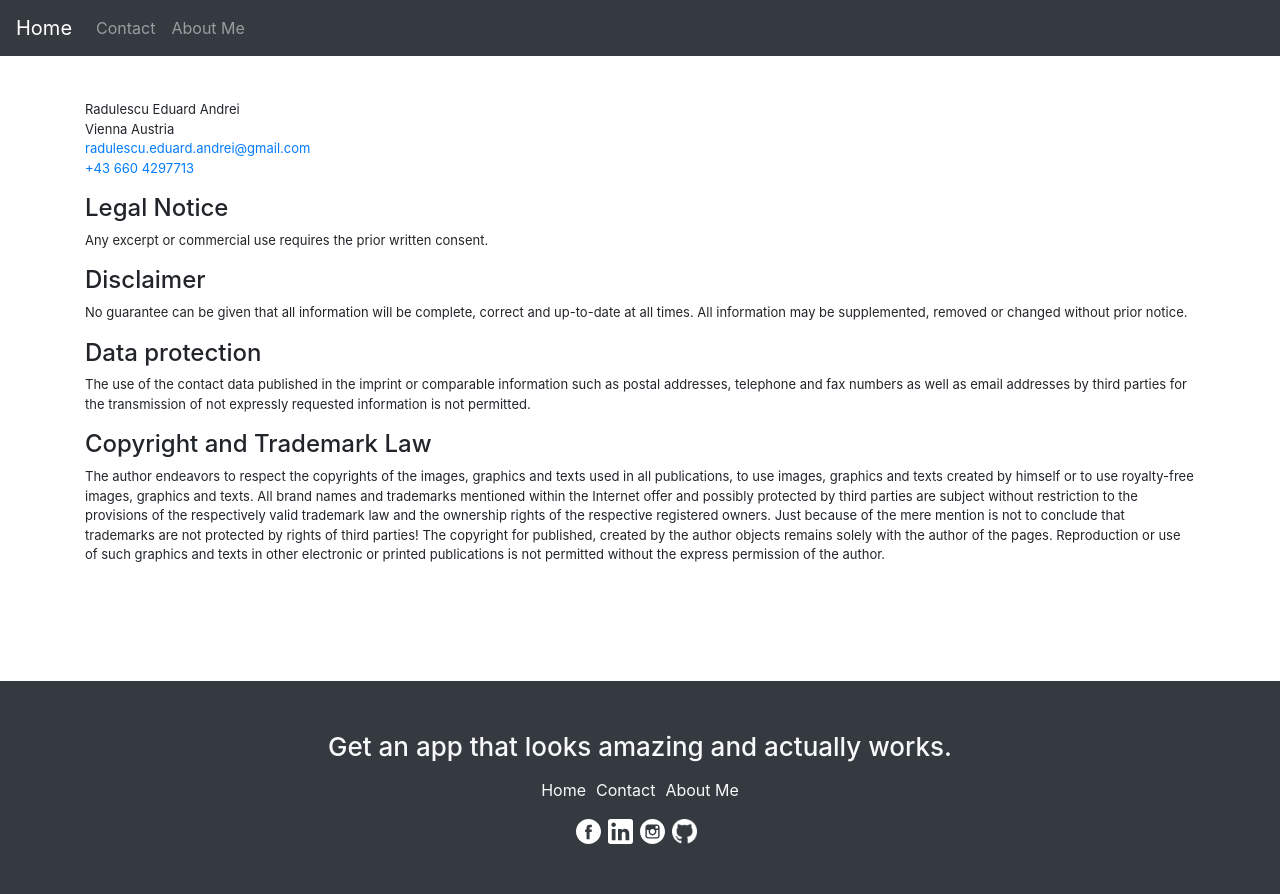
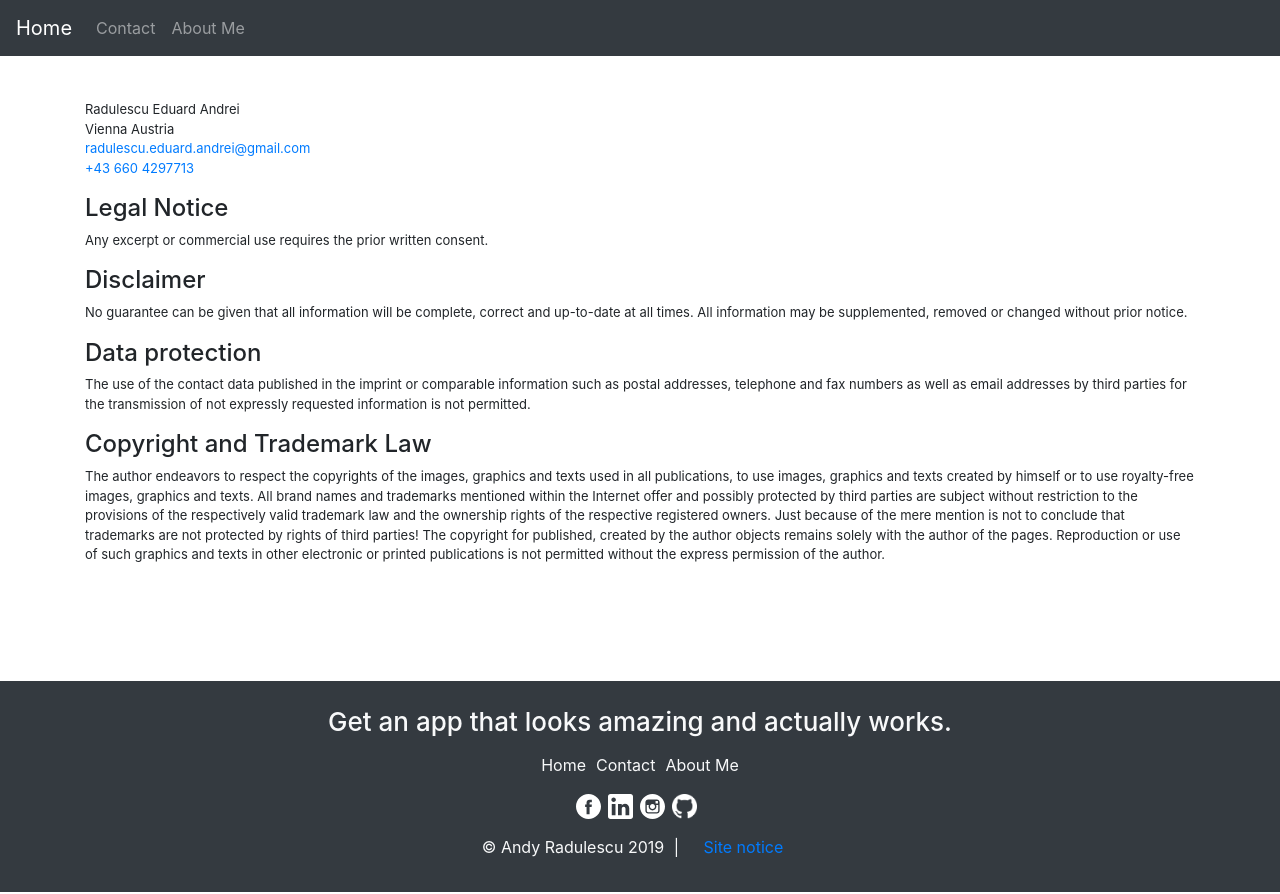
Before and after one commit to AndyRadulescu/personal-website, an Angular app: page /site-notice in a window 1280 px wide. Built offline with nearby package versions, Linux system fonts and the light colour scheme.

Commit message:
updated the footer

```diff
--- a/src/app/global/components/footer/footer.component.html
+++ b/src/app/global/components/footer/footer.component.html
@@ -28,4 +28,7 @@
       </a>
     </div>
   </div>
+  <div class="container text-center mt-3 mb-2 text-light"><span class="col" routerLink="contact">© Andy Radulescu 2019</span> | <span>
+    <a class="col" routerLink="site-notice">Site notice</a></span>
   </div>
+</div>
--- a/src/app/global/components/footer/footer.component.scss
+++ b/src/app/global/components/footer/footer.component.scss
@@ -1,8 +1,8 @@
 @import "../../../../styles/base/variables";
 
 .section--footer {
-  padding-top: 50px;
-  padding-bottom: 50px;
+  padding-top: 25px;
+  padding-bottom: 25px;
   background-color: $darkColor;
   .footer__title-size {
     font-size: 26px;
```
Lines whose indentation alone changed are shown as unchanged.
